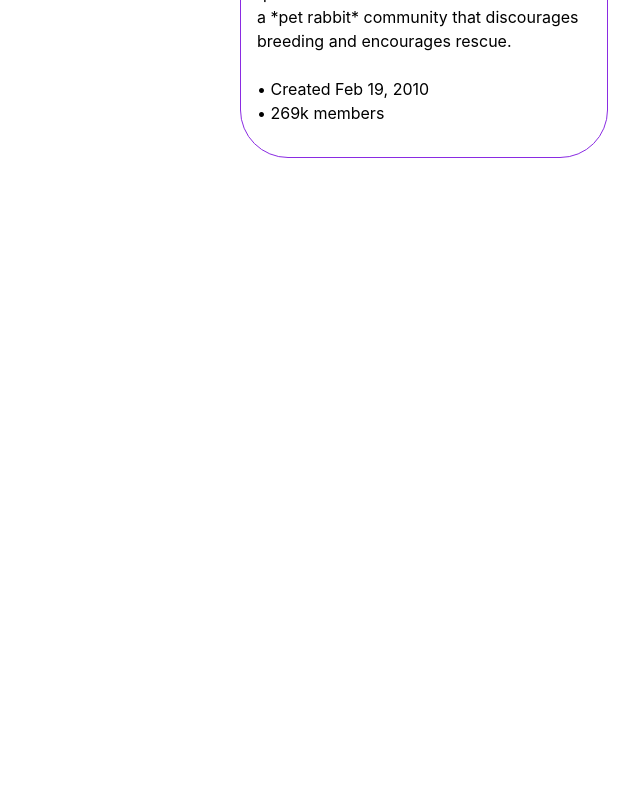
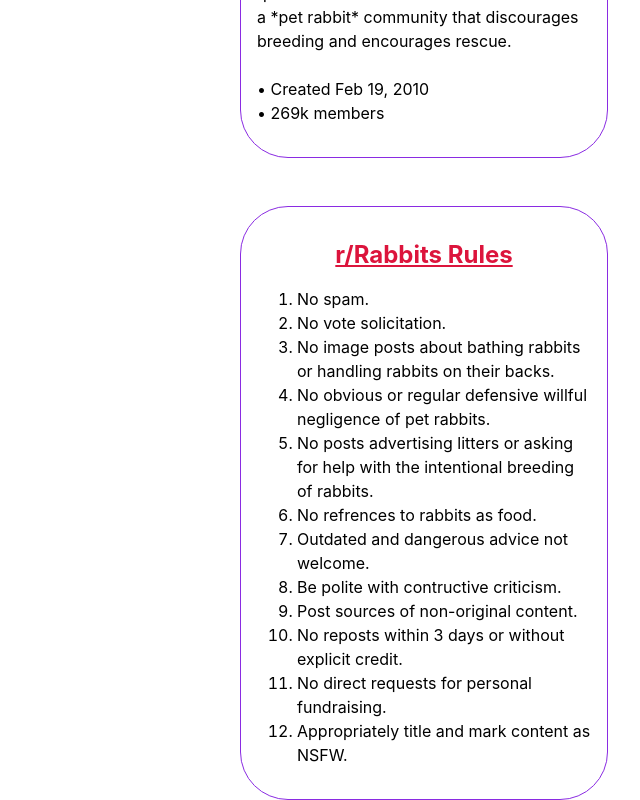
Before and after one commit to owka54/bunny-reddit, a React (Vite) app: page / in a window 1280 px wide. Shown: the part 720-1520 px from the top of the page, without its empty margins (640-1280 px from the left). Before the commit the page ends 878 px from the top, so only its background shows below. Built offline with nearby package versions, Linux system fonts and the light colour scheme.

Commit message:
Add rules section

```diff
--- a/src/App.css
+++ b/src/App.css
@@ -69,6 +69,8 @@
 }
 /* End header */
 
+/* Right side  */
+
 .right-side-container {
   display: flex;
   flex-direction:column;
@@ -100,7 +102,7 @@
   color: crimson;
 }
 
-.about {
+.about, .rules {
   float: right;
   margin-top: 3rem;
   margin-right: 2rem;
@@ -114,3 +116,11 @@
 .about h2, .about h4 {
   text-align: center;
 }
+
+.rules h2 {
+  text-decoration: underline;
+  text-align: center;
+  color: crimson;
+}
+
+/* End right side */
--- a/src/App.jsx
+++ b/src/App.jsx
@@ -5,6 +5,7 @@
 import { useSelector } from 'react-redux'
 import { selectTheme } from './features/colorChange/colorChangeSlice'
 import About from './components/about'
+import Rules from './components/rules'
 
 
 function App() {
@@ -25,6 +26,10 @@
           <div className="about" style={{borderColor: themeColor}}>
             <About />
           </div>
+
+          <div className='rules'>
+            <Rules />
+          </div>
         </div>
       </div>
     </Router>
--- /dev/null
+++ b/src/components/rules.jsx
@@ -0,0 +1,21 @@
+export default function Rules() {
+    return (
+        <div>
+            <h2>r/Rabbits Rules</h2>
+            <ol>
+                <li>No spam.</li>
+                <li>No vote solicitation.</li>
+                <li>No image posts about bathing rabbits or handling rabbits on their backs.</li>
+                <li>No obvious or regular defensive willful negligence of pet rabbits.</li>
+                <li>No posts advertising litters or asking for help with the intentional breeding of rabbits.</li>
+                <li>No refrences to rabbits as food.</li>
+                <li>Outdated and dangerous advice not welcome.</li>
+                <li>Be polite with contructive criticism.</li>
+                <li>Post sources of non-original content.</li>
+                <li>No reposts within 3 days or without explicit credit.</li>
+                <li>No direct requests for personal fundraising.</li>
+                <li>Appropriately title and mark content as NSFW.</li>
+            </ol>
+        </div>
+    )
+}
```
